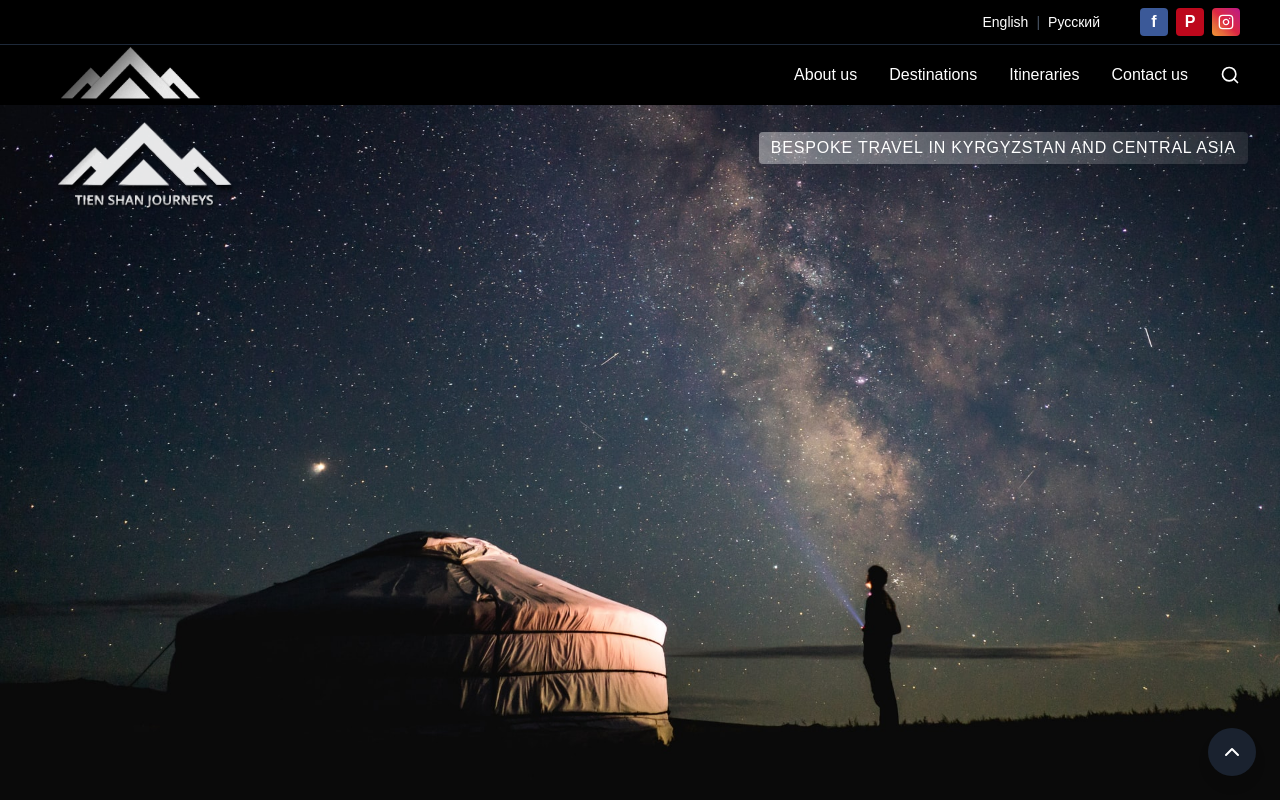
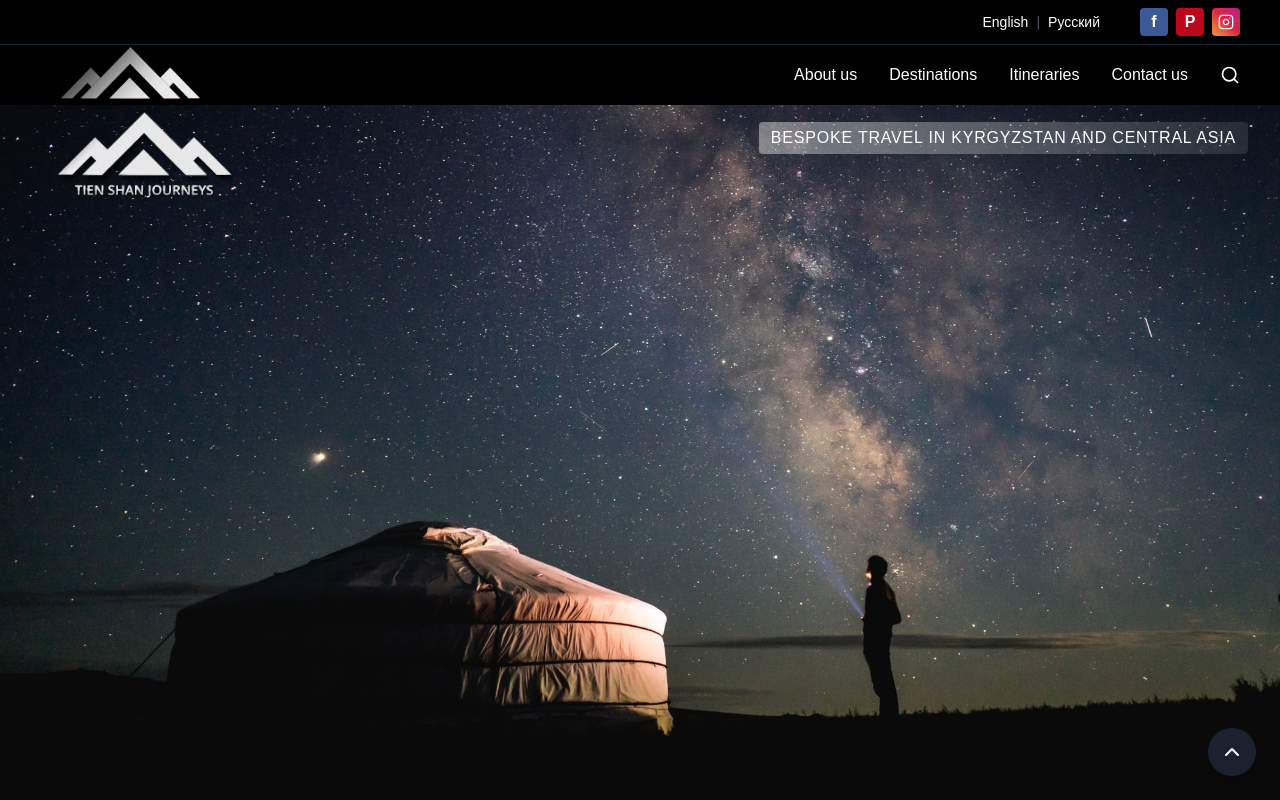
Before and after one commit to Erkebulan100/kyrgyzstan-ai-tourism-thesis, a Next.js app: page / in a window 1280 px wide. Shown: the top 800 px of the page. Built offline with nearby package versions, Linux system fonts and the light colour scheme.

Commit message:
Fixed globals.css

```diff
--- a/app/globals.css
+++ b/app/globals.css
@@ -27,7 +27,7 @@ body {
 }
 @media (min-width: 768px) {
   body {
-    padding-top: 100px;
+    padding-top: 90px;
   }
 }
 html, body {
```
